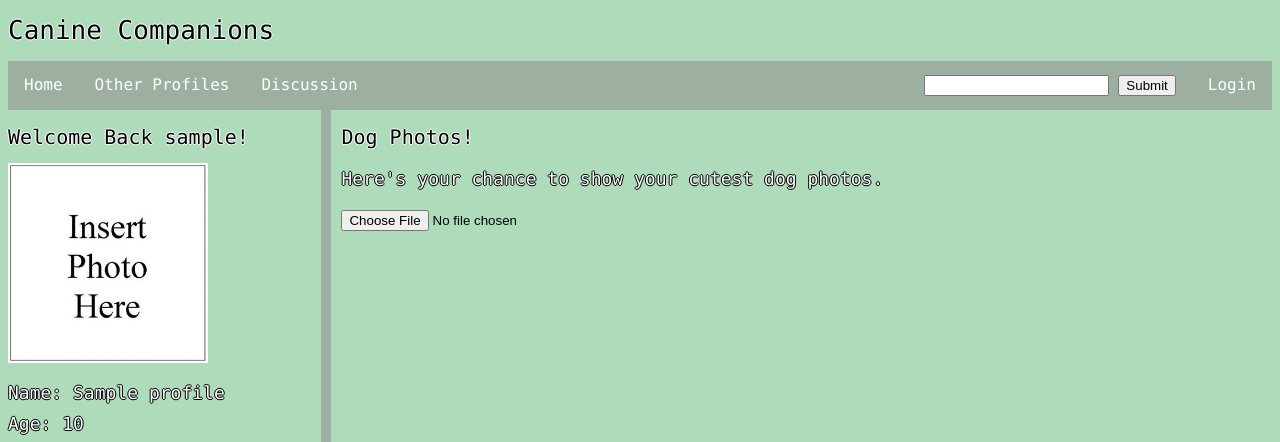
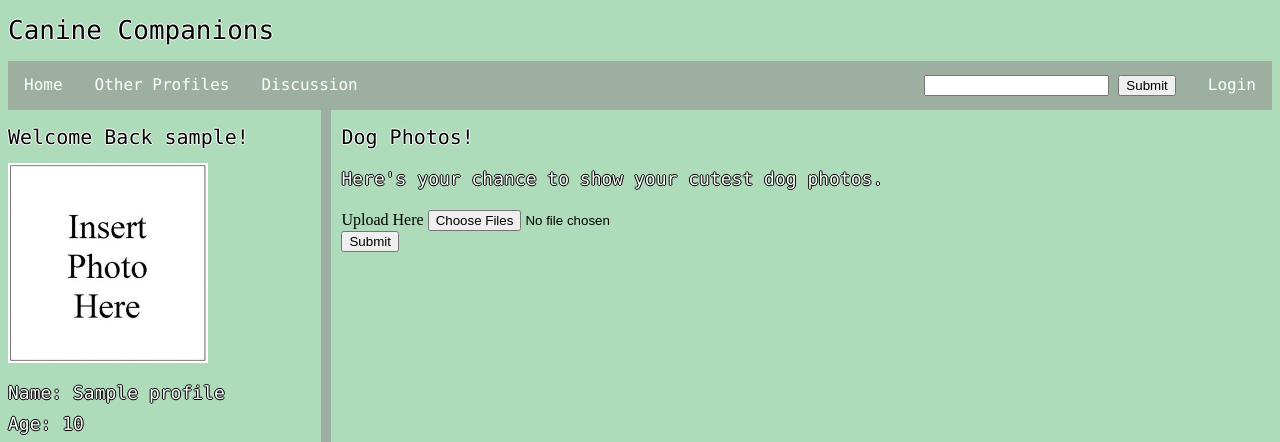
Before and after one commit to jacobia21/bermudaTriangle, a Python web app: template dog-tinder/templates/user_profile.html in a window 1280 px wide. Shown: the top 442 px of the page. Run offline with Jinja, Linux system fonts and the light colour scheme; the template is opened without the code that fills it: most values are stand-ins (such as "Sample title", 1, 10 or a date in 2020).

Commit message:
Changed the look of the upload photos div

```diff
--- a/dog-tinder/templates/user_profile.html
+++ b/dog-tinder/templates/user_profile.html
@@ -3,7 +3,7 @@
   <head>
     <title>User Profile</title>
     <link type="text/css" rel="stylesheet" href="resources/style.css">
-    <script type="text/javascript" src="resources/main.js"></script>
+    <script type="text/javascript" src="resources/user_profile.js"></script>
   </head>
   <body>
     <h1>Canine Companions</h1>
@@ -66,9 +66,16 @@
         <!--right side-->
         <h2> Dog Photos!</h2>
         <h4>Here's your chance to show your cutest dog photos.</h4>
-        <form action="/action_page.php">
-            <input type="file" name="pic" accept="image/*">
+        <form>
+           <div>
+             <label for="file">Upload Here</label>
+             <input type="file" id="file" name="file" multiple>
+           </div>
+           <div>
+             <button>Submit</button>
+           </div>
         </form>
+
       </div>
     </div>
 
```
